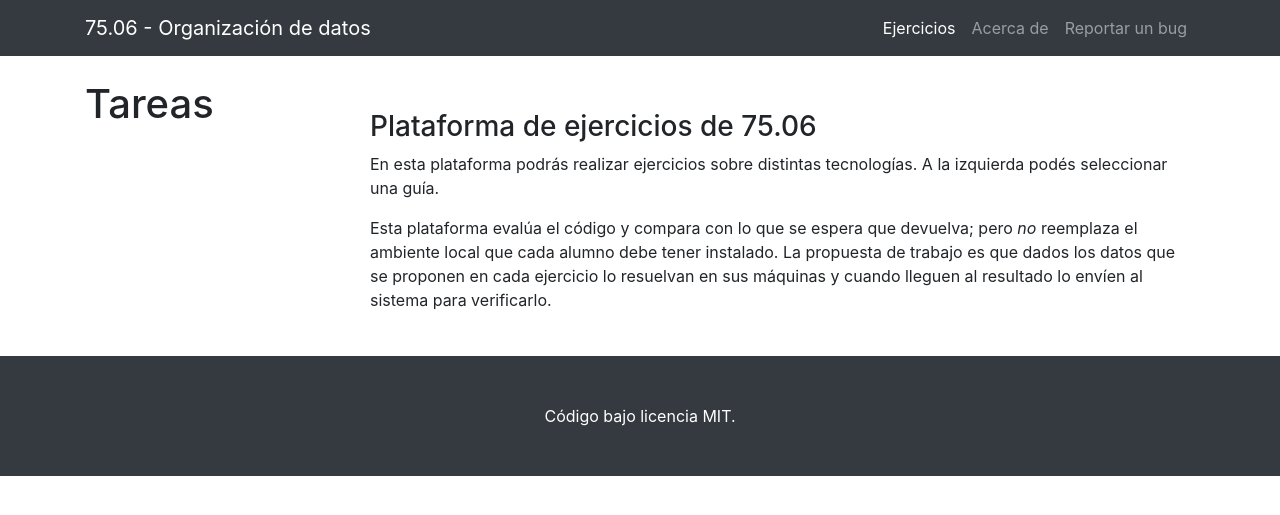
After one commit to Roj/corrector, a Flask app: template templates/home.html in a window 1280 px wide. The commit adds this page. Shown: the top 515 px of the page. Run offline with Flask 2, Linux system fonts and the light colour scheme; the template is opened without the code that fills it, so the values that code supplies are empty; parts of the project's set-up code (start-up, migrations or seed data) failed here and were passed over; some libraries are stand-ins or nearby versions.

Commit message:
Separo home de los endpoints de guías.

```diff
--- a/app.py
+++ b/app.py
@@ -6,7 +6,13 @@ corrector = Corrector()
 
 @app.route("/")
 def home():
+    return render_template("home.html",
+        guias = corrector.nombres_guias())
+
+@app.route("/guia/<titulo>")
+def mostrar_guia(titulo):
+    assert titulo in corrector.nombres_guias()
     return render_template("guia.html",
         guias = corrector.nombres_guias(),
-        guia_actual = "Pandas",
-        enunciados = corrector.enunciados_de("Pandas"))
+        guia_actual = titulo,
+        enunciados = corrector.enunciados_de(titulo))
--- a/static/style.css
+++ b/static/style.css
@@ -1,4 +1,5 @@
 /*!
+ * Basado en
  * Start Bootstrap - Shop Item (https://startbootstrap.com/template-overviews/shop-item)
  * Copyright 2013-2017 Start Bootstrap
  * Licensed under MIT (https://github.com/BlackrockDigital/startbootstrap-shop-item/blob/master/LICENSE)
@@ -8,8 +9,14 @@ body {
   padding-top: 54px;
 }
 
+.bloque_grande {
+    padding-top: 54px;
+}
 @media (min-width: 992px) {
   body {
     padding-top: 56px;
   }
+  .bloque_grande {
+    min-height: 300px;
+  }
 }
--- a/templates/base.html
+++ b/templates/base.html
@@ -23,7 +23,7 @@
     <!-- Navigation -->
     <nav class="navbar navbar-expand-lg navbar-dark bg-dark fixed-top">
       <div class="container">
-        <a class="navbar-brand" href="#">75.06 - Organización de datos</a>
+        <a class="navbar-brand" href="/">75.06 - Organización de datos</a>
         <button class="navbar-toggler" type="button" data-toggle="collapse" data-target="#navbarResponsive" aria-controls="navbarResponsive" aria-expanded="false" aria-label="Toggle navigation">
           <span class="navbar-toggler-icon"></span>
         </button>
@@ -55,9 +55,13 @@
           <div class="list-group">
             {% for guia in guias %}
               {% if guia_actual == guia %}
-                <a href="#" class="list-group-item active">{{guia}}</a>
+                <a href="/guia/{{guia}}" class="list-group-item active">
+                {{guia}}
+                </a>
               {% else %}
-                <a href="#" class="list-group-item">{{guia}}</a>
+                <a href="/guia/{{guia}}" class="list-group-item">
+                {{guia}}
+                </a>
               {% endif %}
             {% endfor %}
           </div>
--- /dev/null
+++ b/templates/home.html
@@ -0,0 +1,16 @@
+{% extends "base.html" %}
+{%block title %}
+Inicio
+{% endblock %}
+{% block content %}
+  <div class="bloque_grande">
+    <h3>Plataforma de ejercicios de 75.06</h3>
+    <p>En esta plataforma podrás realizar ejercicios sobre distintas
+    tecnologías. A la izquierda podés seleccionar una guía.</p>
+    <p>Esta plataforma evalúa el código y compara con lo que se espera que
+    devuelva; pero <i>no</i> reemplaza el ambiente local que cada alumno
+    debe tener instalado. La propuesta de trabajo es que dados los datos
+    que se proponen en cada ejercicio lo resuelvan en sus máquinas y cuando
+    lleguen al resultado lo envíen al sistema para verificarlo.</p>
+  </div>
+{% endblock %}
```
